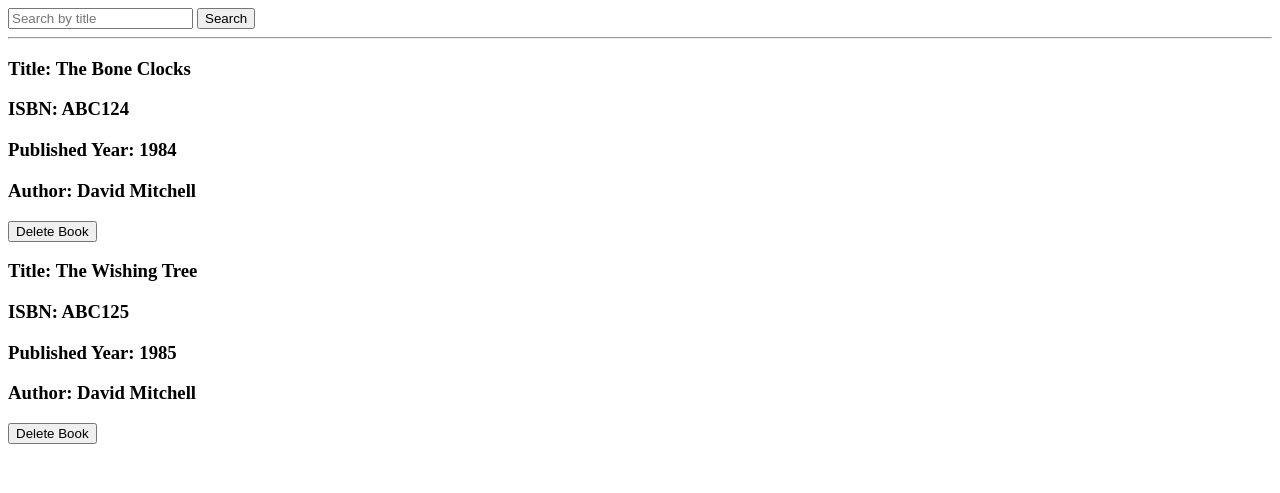
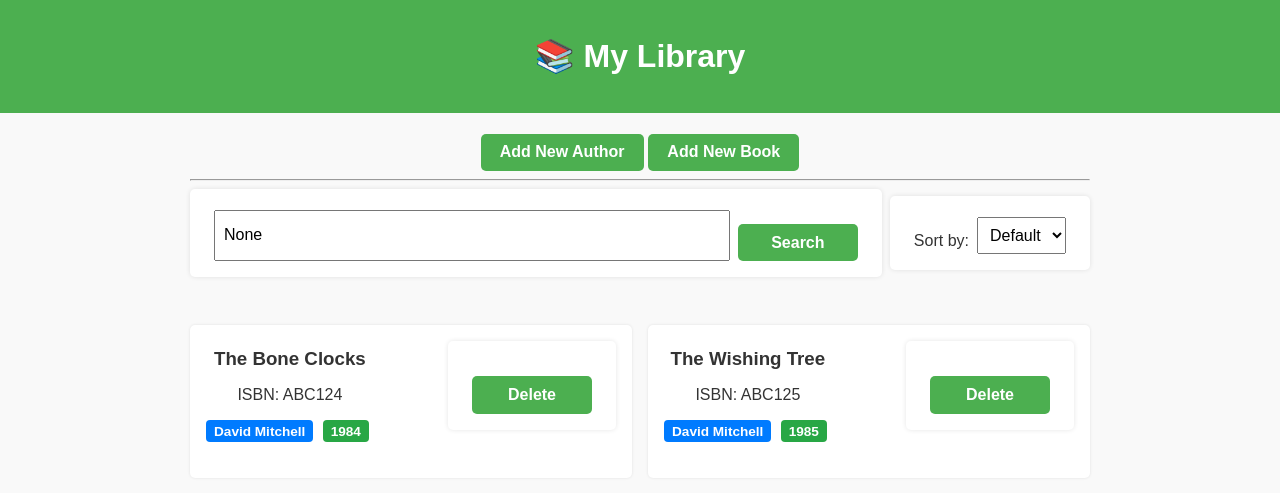
Before and after one commit to Hasireddy/Book_Alchemy, a Flask app: page /home in a window 1280 px wide. Shown: the top 493 px of the page. Run offline with Flask 3, Linux system fonts and the light colour scheme.

Commit message:
css for buttons

```diff
--- a/app.py
+++ b/app.py
@@ -66,17 +66,6 @@ def add_book():
     return  render_template ('add_book.html', authors = authors)
 
 
-@app.route("/home", methods = ['GET'])
-def home():
-    search_term = request.args.get("q")
-
-    if search_term:
-        books = Book.query.filter(Book.title.ilike(f"%{search_term}%")).all()
-    else:
-         books = Book.query.all()
-    return render_template('home.html', books = books)
-
-
 @app.route("/delete/<int:book_id>", methods = ['POST'])
 def delete_book(book_id):
     """Delete a book by its id"""
@@ -97,6 +86,32 @@ def delete_book(book_id):
 
 
 
+@app.route("/home", methods = ['GET'])
+def home():
+    search_term = request.args.get("q")
+    sort_by = request.args.get("sort")
+
+    books_query = Book.query.join(Author)
+
+    if search_term:
+        books_query = books_query.filter(Book.title.ilike(f"%{search_term}%"))
+
+    if sort_by == "title":
+        books_query = books_query.order_by(Book.title).all()
+    elif sort_by == "author":
+        books_query = books_query.order_by(Author.name).all()
+    elif sort_by == "publication_year":
+        books_query = books_query.order_by(Book.publication_year).all()
+    else:
+        books_query = books_query.order_by(Book.id)
+
+    books = books_query.all()
+    return render_template('home.html', books = books, sort_by=sort_by, search_term=search_term)
+
+
+
+
+
 
 if __name__ == '__main__':
     app.run(host="0.0.0.0", port=5002, debug=True)
--- a/query.py
+++ /dev/null
@@ -1,5 +0,0 @@
-from data_models import Book, Author
-
-books = Book.query() \
-       .filter(Book.title.like('%book%')) \
-        .all()
--- /dev/null
+++ b/static/css/style.css
@@ -0,0 +1,228 @@
+/* ================== General Page Styling ================== */
+body {
+    font-family: Arial, sans-serif;
+    margin: 0;
+    padding: 0;
+    background: #f9f9f9;
+    color: #333;
+    text-align: center;
+}
+
+header {
+    background: #4CAF50;
+    color: white;
+    padding: 1rem;
+    text-align: center;
+}
+
+main {
+    padding: 1rem 2rem;
+    max-width: 900px;
+    margin: auto;
+}
+
+/* ================== Flash Messages ================== */
+.flash {
+    padding: 0.8rem;
+    border-radius: 4px;
+    margin-bottom: 1rem;
+}
+.flash-success {
+    background: #d4edda;
+    color: #155724;
+}
+.flash-error {
+    background: #f8d7da;
+    color: #721c24;
+}
+
+/* ================== Forms Styling ================== */
+form {
+    background: white;
+    padding: 1rem 1.5rem;
+    margin-bottom: 2rem;
+    border-radius: 5px;
+    box-shadow: 0 0 5px rgba(0,0,0,0.1);
+}
+
+label {
+    display: block;
+    margin-top: 1rem;
+}
+
+/* Inputs and buttons - remove global width */
+input, select, button {
+    padding: 0.5rem;
+    margin-top: 0.3rem;
+    box-sizing: border-box;
+    font-size: 1rem;
+}
+
+/* Buttons */
+button {
+    background: #4CAF50;
+    color: white;
+    border: none;
+    cursor: pointer;
+    font-weight: bold;
+    transition: background 0.2s;
+}
+
+button:hover {
+    background: #45a049;
+}
+
+/* Full-width forms (add-author / add-book) */
+.full-width-form input,
+.full-width-form select,
+.full-width-form button {
+    width: 100%;
+}
+
+/* ================== Top Bar (Search + Sort) ================== */
+.top-bar {
+    display: flex;
+    flex-wrap: wrap;
+    gap: 0.5rem;
+    align-items: center;
+    margin-bottom: 1rem;
+}
+
+/* Search form */
+.search-form {
+    display: flex;
+    flex: 1;               /* take remaining width */
+    min-width: 200px;
+    gap: 0.5rem;
+}
+
+.search-form input {
+    flex: 1;               /* input stretches */
+}
+
+.search-form button {
+    flex-shrink: 0;        /* button keeps its size */
+}
+
+/* Sort form */
+.sort-form {
+    display: flex;
+    align-items: center;
+    gap: 0.5rem;
+}
+
+.sort-form select {
+    flex: 1;
+    padding: 0.5rem;
+}
+
+/* ================== Book Cards ================== */
+.books-grid {
+    display: grid;
+    grid-template-columns: repeat(auto-fit, minmax(250px, 1fr));
+    gap: 1rem;
+    margin-top: 1rem;
+}
+
+.book-card {
+    background: white;
+    padding: 1rem;
+    border-radius: 5px;
+    box-shadow: 0 0 3px rgba(0,0,0,0.1);
+    display: flex;
+    justify-content: space-between;
+    align-items: center;
+    transition: transform 0.2s, box-shadow 0.2s;
+}
+
+.book-card:hover {
+    transform: translateY(-5px);
+    box-shadow: 0 5px 15px rgba(0,0,0,0.2);
+}
+
+.book-info h3 {
+    margin: 0.2rem 0;
+}
+
+/* Actions (delete buttons) */
+.actions form {
+    display: inline-block;
+}
+
+/* ================== Badges ================== */
+.badge {
+    display: inline-block;
+    padding: 0.2rem 0.5rem;
+    border-radius: 4px;
+    font-size: 0.85rem;
+    font-weight: bold;
+    color: white;
+    margin-right: 0.3rem;
+}
+
+* Top Buttons */
+.top-buttons {
+    margin: 2rem 0 4rem 0;
+    display: flex;
+    justify-content: center;
+    gap: 1rem;
+    flex-wrap: wrap;
+}
+
+.top-buttons a {
+    display: inline-block;  /* ensure each link/button is block-like */
+}
+
+.top-buttons a button {
+    padding: 0.6rem 1.2rem;
+    font-weight: bold;
+    cursor: pointer;
+    background-color: #4CAF50;
+    color: white;
+    border: none;
+    border-radius: 5px;
+    transition: background 0.2s, transform 0.1s;
+}
+
+.top-buttons a button:hover {
+    background-color: #45a049;
+}
+
+
+/* Buttons inside forms (Add Author / Add Book) */
+form button {
+    display:block;
+    width:100%;
+    text-align:center;
+    margin:0 auto;
+    padding: 0.6rem 1rem;      /* vertical + horizontal padding */
+    font-weight: bold;
+    background-color: #4CAF50; /* green */
+    color: white;
+    border: none;
+    border-radius: 5px;
+    cursor: pointer;
+    width: auto;               /* let it size based on content */
+    min-width: 120px;          /* optional: minimum width for consistency */
+    margin-top: 1.2rem;        /* space above button */
+    transition: background 0.2s, transform 0.1s;
+}
+
+form button:hover {
+    background-color: #45a049;
+    transform: translateY(-1px);
+}
+
+.badge-author { background-color: #007BFF; }   /* blue */
+.badge-year { background-color: #28A745; }     /* green */
+
+/* ================== Responsive ================== */
+@media (max-width: 600px) {
+    .top-bar {
+        flex-direction: column;
+    }
+
+    .search-form, .sort-form {
+        width: 100%;
+    }
+}
--- /dev/null
+++ b/templates/base.html
@@ -0,0 +1,26 @@
+<!DOCTYPE html>
+<html lang="en">
+<head>
+    <meta charset="UTF-8">
+    <meta name="viewport" content="width=device-width, initial-scale=1.0">
+    <title>📚 My Library</title>
+    <link rel="stylesheet" href="{{ url_for('static', filename='css/style.css') }}">
+</head>
+<body>
+    <header>
+        <h1>📚 My Library</h1>
+    </header>
+
+    <main>
+        {% with messages = get_flashed_messages(with_categories=true) %}
+        {% if messages %}
+            {% for category, message in messages %}
+                <div class="flash flash-{{ category }}">{{ message }}</div>
+            {% endfor %}
+        {% endif %}
+        {% endwith %}
+
+        {% block content %}{% endblock %}
+    </main>
+</body>
+</html>
--- a/templates/home.html
+++ b/templates/home.html
@@ -1,31 +1,51 @@
-<!DOCTYPE html>
-<html lang="en">
-  <head>
-    <meta charset="UTF-8">
-    <meta name="viewport" content="width=device-width, initial-scale=1.0">
-    <meta http-equiv="X-UA-Compatible" content="ie=edge">
-  </head>
-  <body>
-     <form method="GET" action="/home">
-      <input type="text" name="q" placeholder="Search by title">
-      <button type="submit">Search</button>
-     </form>
+{% extends "base.html" %}
+{% block content %}
 
-     <hr>
+<div class="top-buttons">
+  <a href="{{ url_for('add_author') }}"><button type="button">Add New Author</button></a>
+  <a href="{{ url_for('add_book') }}"><button type="button">Add New Book</button></a>
+</div>
+<hr/>
 
-     {% for book in books %}
-        <div>
-          <h3>Title: {{ book.title }}</h3>
-            <h3>ISBN: {{ book.isbn }}</h3>
-            <h3>Published Year: {{ book.publication_year }}</h3>
-            <h3>Author: {{ book.author.name }}</h3>
+<div class="top-bar">
+    <!-- Search -->
+    <form method="GET" action="{{ url_for('home') }}" class="search-form">
+        <input type="text" name="q" placeholder="Search by title..." value="{{ search_term|default('') }}">
+        <button type="submit">Search</button>
+    </form>
 
-          <form action="{{ url_for('delete_book', book_id=book.id) }}" method="POST" style="display:inline;">
-              <button type="submit" onclick="return confirm('Are you sure you want to delete this book?');">
-                  Delete Book
-              </button>
-          </form>
-        </div>
-     {% endfor %}
-  </body>
-</html>
+    <!-- Sort -->
+    <form method="GET" action="{{ url_for('home') }}" class="sort-form">
+        <label for="sort">Sort by:</label>
+        <select name="sort" id="sort" onchange="this.form.submit()">
+            <option value="">Default</option>
+            <option value="title" {% if sort_by=='title' %}selected{% endif %}>Title</option>
+            <option value="author" {% if sort_by=='author' %}selected{% endif %}>Author</option>
+            <option value="publication_year" {% if sort_by=='publication_year' %}selected{% endif %}>Year</option>
+        </select>
+    </form>
+</div>
+
+<div class="books-grid">
+{% for book in books %}
+<div class="book-card">
+    <div class="book-info">
+        <h3>{{ book.title }}</h3>
+        <p>ISBN: {{ book.isbn }}</p>
+        <p>
+            <span class="badge badge-author">{{ book.author.name }}</span>
+            <span class="badge badge-year">{{ book.publication_year }}</span>
+        </p>
+    </div>
+    <div class="actions">
+        <form action="{{ url_for('delete_book', book_id=book.id) }}" method="POST">
+            <button onclick="return confirm('Are you sure you want to delete this book?');">Delete</button>
+        </form>
+    </div>
+</div>
+{% else %}
+<p>No books found.</p>
+{% endfor %}
+</div>
+
+{% endblock %}
```
Also changed, not shown: templates/add_author.html (+13 -28 lines), templates/add_book.html (+8 -27 lines), data/library.sqlite.
